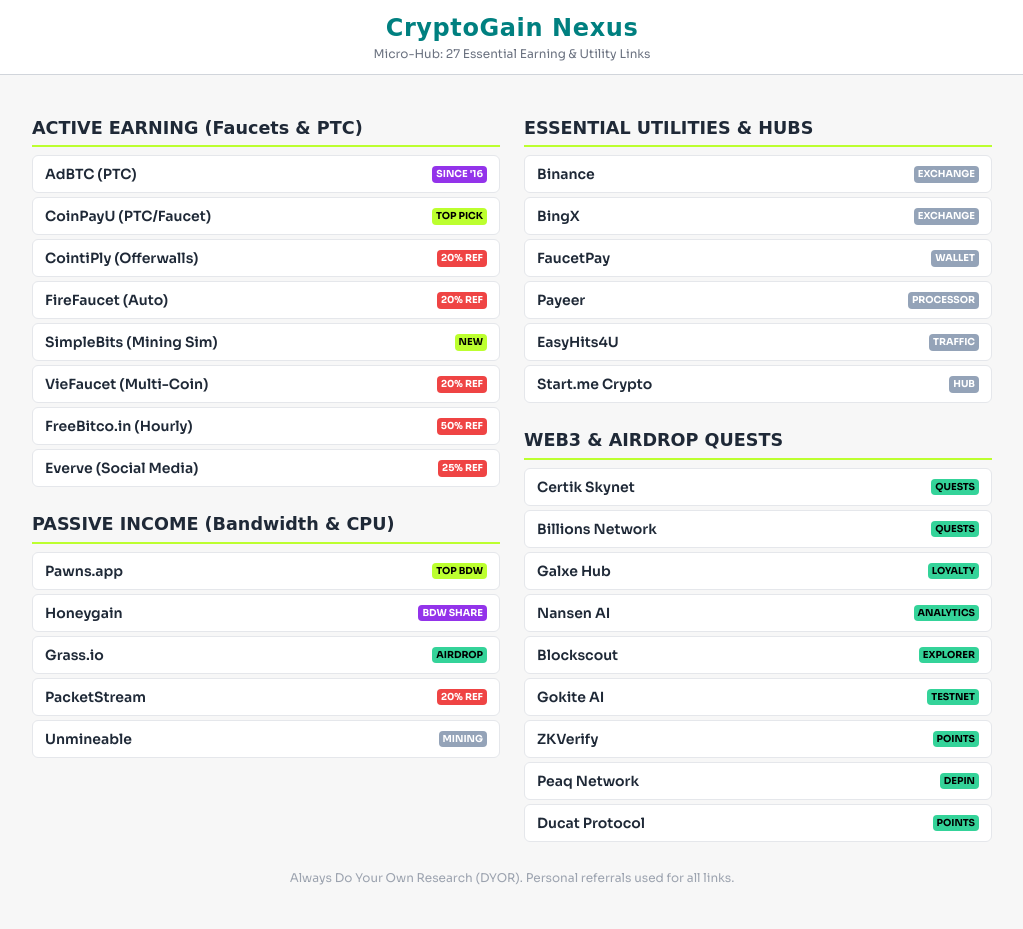
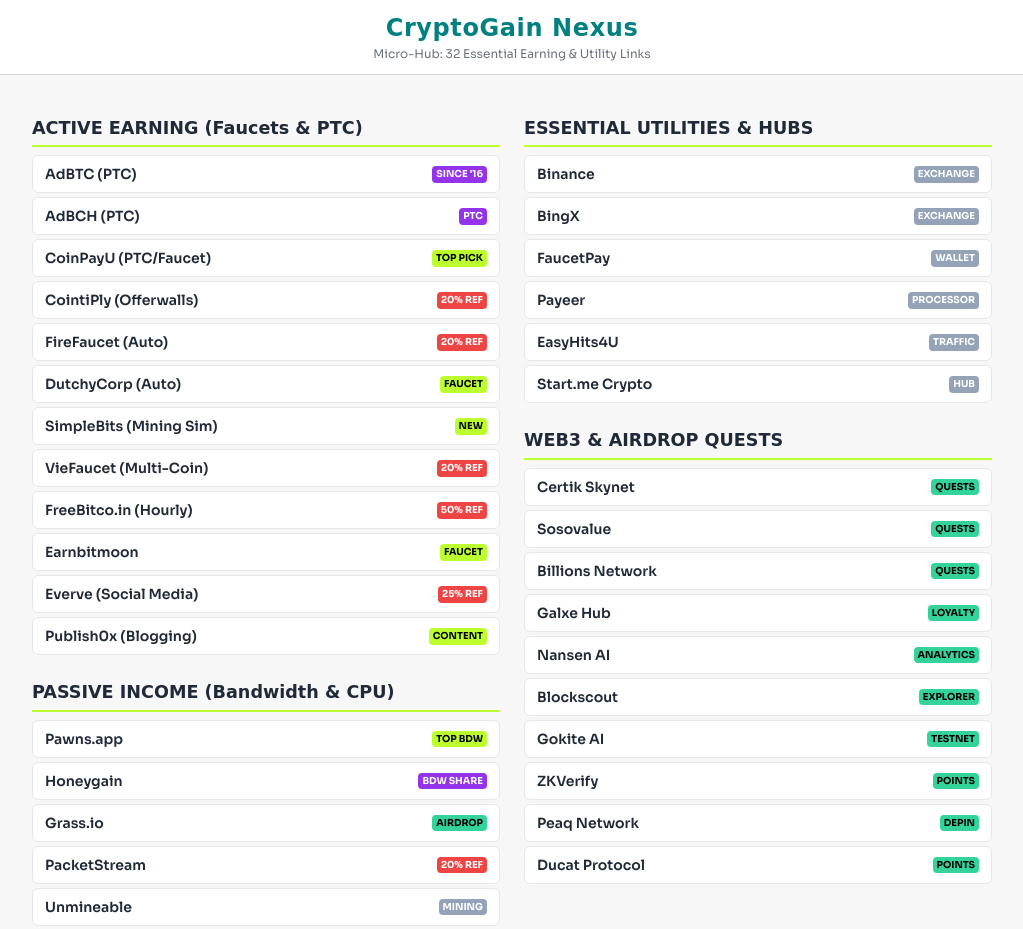
Before and after one commit to source347/compact, a plain HTML site: page index.html in a window 1280 px wide. Shown: the top 929 px of the page, without its empty margins (128-1151 px from the left). Drawn offline with nearby package versions, Linux system fonts and the light colour scheme; a web font is replaced by a local one.

Commit message:
Update index.html

```diff
--- a/index.html
+++ b/index.html
@@ -72,7 +72,7 @@
             <h1 class="text-2xl font-headline font-extrabold text-accent tracking-wide">
                 CryptoGain Nexus
             </h1>
-            <p class="text-xs text-gray-500 mt-0.5">Micro-Hub: 27 Essential Earning & Utility Links</p>
+            <p class="text-xs text-gray-500 mt-0.5">Micro-Hub: 32 Essential Earning & Utility Links</p>
         </div>
     </header>
 
@@ -90,6 +90,12 @@
                 <a href="https://r.adbtc.top/1169353" target="_blank" class="link-item flex justify-between items-center">
                     <span class="font-semibold text-sm text-gray-800">AdBTC (PTC)</span>
                     <span class="tag-badge tag-legacy">SINCE '16</span>
+                </a>
+
+                <!-- AdBCH (NEW) -->
+                <a href="https://adbch.top/r/312844" target="_blank" class="link-item flex justify-between items-center">
+                    <span class="font-semibold text-sm text-gray-800">AdBCH (PTC)</span>
+                    <span class="tag-badge tag-legacy">PTC</span>
                 </a>
 
                 <!-- CoinPayU -->
@@ -110,6 +116,12 @@
                     <span class="tag-badge tag-high-ref">20% REF</span>
                 </a>
 
+                <!-- DutchyCorp AutoFaucet (NEW) -->
+                <a href="https://autofaucet.dutchycorp.space/?r=Autofaucets" target="_blank" class="link-item flex justify-between items-center">
+                    <span class="font-semibold text-sm text-gray-800">DutchyCorp (Auto)</span>
+                    <span class="tag-badge tag-top">FAUCET</span>
+                </a>
+
                 <!-- SimpleBits -->
                 <a href="https://simplebits.io/ref/0rd4li1cSLTL" target="_blank" class="link-item flex justify-between items-center">
                     <span class="font-semibold text-sm text-gray-800">SimpleBits (Mining Sim)</span>
@@ -128,11 +140,24 @@
                     <span class="tag-badge tag-high-ref">50% REF</span>
                 </a>
 
+                <!-- Earnbitmoon (UPDATED URL) -->
+                <a href="https://earnbitmoon.club/?ref=265500" target="_blank" class="link-item flex justify-between items-center">
+                    <span class="font-semibold text-sm text-gray-800">Earnbitmoon</span>
+                    <span class="tag-badge tag-top">FAUCET</span>
+                </a>
+
                 <!-- Everve -->
                 <a href="https://everve.net/ref/678797/" target="_blank" class="link-item flex justify-between items-center">
                     <span class="font-semibold text-sm text-gray-800">Everve (Social Media)</span>
                     <span class="tag-badge tag-high-ref">25% REF</span>
                 </a>
+
+                <!-- Publish0x (NEW) -->
+                <a href="https://www.publish0x.com/?a=OpnelZ1bKB" target="_blank" class="link-item flex justify-between items-center">
+                    <span class="font-semibold text-sm text-gray-800">Publish0x (Blogging)</span>
+                    <span class="tag-badge tag-top">CONTENT</span>
+                </a>
+
 
                 <h2 class="micro-header font-headline font-bold text-gray-800">PASSIVE INCOME (Bandwidth & CPU)</h2>
 
@@ -209,8 +234,15 @@
                     <span class="font-semibold text-sm text-gray-800">Certik Skynet</span>
                     <span class="tag-badge tag-depin">QUESTS</span>
                 </a>
-                <!-- Billions Network -->
-                <a href="https://signup.billions.network?rc=IMENAAXD" target="_blank" class="link-item flex justify-between items-center">
+
+                <!-- Sosovalue (NEW) -->
+                <a href="https://sosovalue.com/join/0DCN0PVQ" target="_blank" class="link-item flex justify-between items-center">
+                    <span class="font-semibold text-sm text-gray-800">Sosovalue</span>
+                    <span class="tag-badge tag-depin">QUESTS</span>
+                </a>
+
+                <!-- Billions Network (UPDATED URL) -->
+                <a href="https://signup.billions.network/?rc=IMENAAXD" target="_blank" class="link-item flex justify-between items-center">
                     <span class="font-semibold text-sm text-gray-800">Billions Network</span>
                     <span class="tag-badge tag-depin">QUESTS</span>
                 </a>
```
